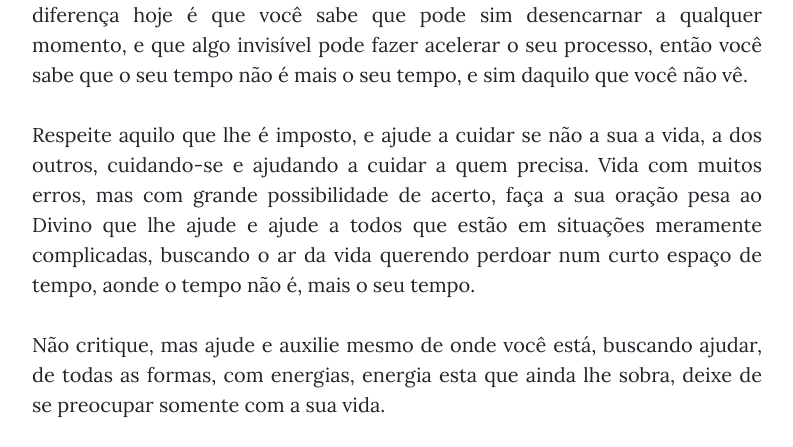
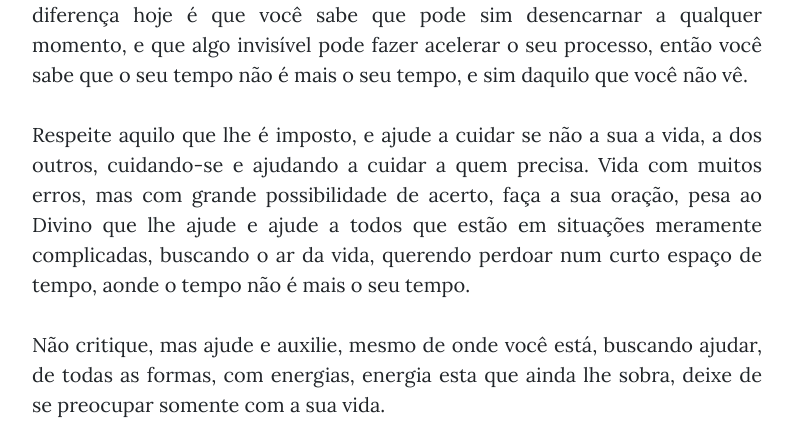
Before and after one commit to alexrese/cam, a website: page basic/post.html in a window 1280 px wide. Shown: the part 1265-1712 px from the top of the page, without its empty margins (243-1036 px from the left). Drawn offline with nearby package versions, Linux system fonts and the light colour scheme.

Commit message:
msg inesperado correcao

```diff
--- a/basic/post.html
+++ b/basic/post.html
@@ -107,11 +107,11 @@
           <p class="text-justify">
             Respeite aquilo que lhe é imposto, e ajude a cuidar se não a sua a vida, a dos outros, cuidando-se e
             ajudando a cuidar a quem precisa. Vida com muitos erros, mas com grande possibilidade de acerto, faça a sua
-            oração pesa ao Divino que lhe ajude e ajude a todos que estão em situações meramente complicadas, buscando o
-            ar da vida querendo perdoar num curto espaço de tempo, aonde o tempo não é, mais o seu tempo.
+            oração, pesa ao Divino que lhe ajude e ajude a todos que estão em situações meramente complicadas, buscando o
+            ar da vida, querendo perdoar num curto espaço de tempo, aonde o tempo não é mais o seu tempo.
           </p>
           <p class="text-justify">
-            Não critique, mas ajude e auxilie mesmo de onde você está, buscando ajudar, de todas as formas, com
+            Não critique, mas ajude e auxilie, mesmo de onde você está, buscando ajudar, de todas as formas, com
             energias, energia esta que ainda lhe sobra, deixe de se preocupar somente com a sua vida.
           </p>
           <p class="text-justify">
```
